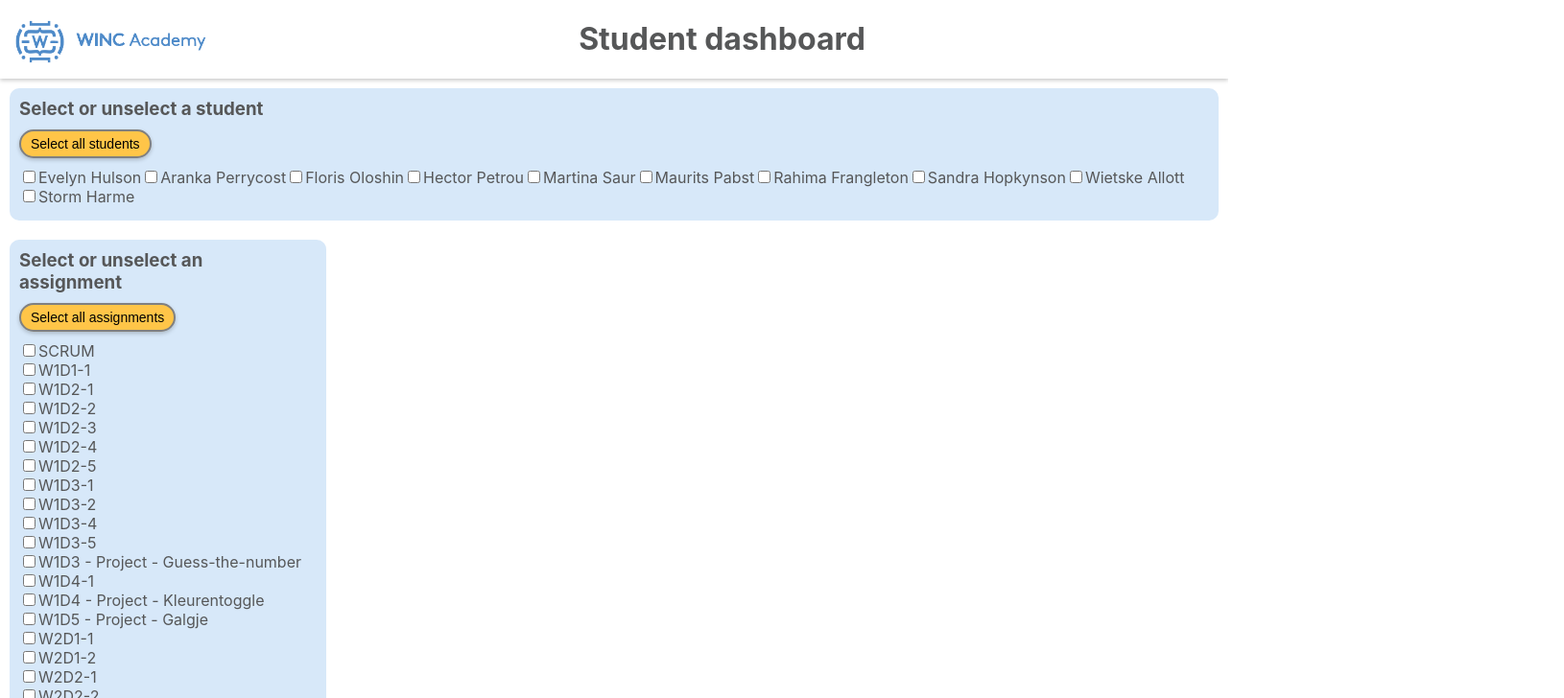
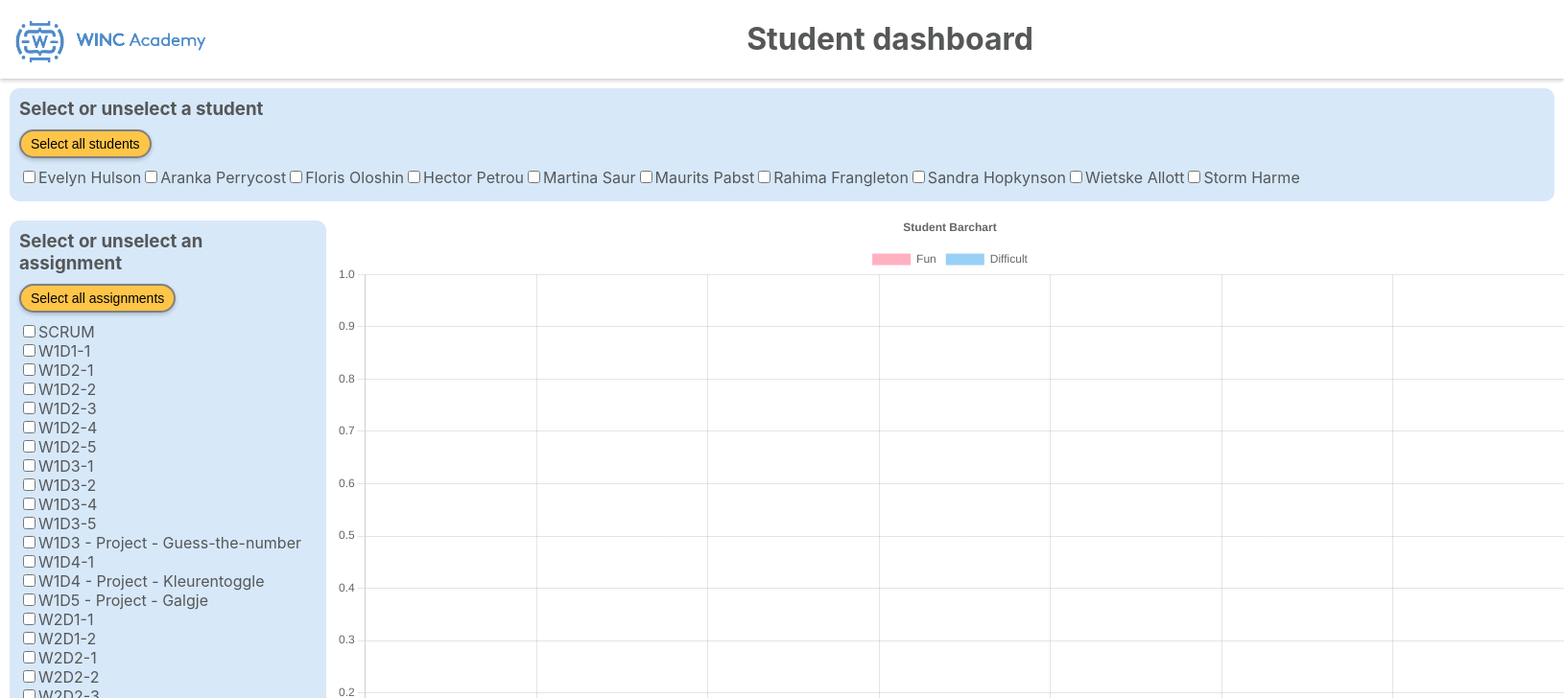
Before and after one commit to BrittDiepenhorst/StudentDashboard-FinalAssignmentWincAcademy, a React (Create React App) app: page / in a window 1280 px wide. Shown: the top 728 px of the page at 96% size, 1630 px wide, since content can reach past the window. Built offline with nearby package versions, Linux system fonts and the light colour scheme.

Commit message:
barchart

```diff
--- a/package.json
+++ b/package.json
@@ -6,7 +6,9 @@
     "@testing-library/jest-dom": "^5.16.4",
     "@testing-library/react": "^13.3.0",
     "@testing-library/user-event": "^13.5.0",
+    "chart.js": "^3.9.1",
     "react": "^18.1.0",
+    "react-chartjs-2": "^4.3.1",
     "react-dom": "^18.1.0",
     "react-router-dom": "^6.3.0",
     "react-scripts": "5.0.1",
--- a/src/App.js
+++ b/src/App.js
@@ -5,6 +5,7 @@
 import Header from './components/Header';
 import NavbarStudents from './components/NavbarStudents';
 import NavbarAssignments from './components/NavbarAssignments';
+import Barchart from './components/Barchart';
 import Students from './pages/Students';
 import Student from './pages/Student';
 import Footer from './components/Footer';
@@ -24,6 +25,7 @@
           <Route path='students/:studentName' element={<Student />} />
 
         </Routes>
+        <Barchart />
 
         <Footer />
 
--- a/src/components/BarChart.js
+++ b/src/components/BarChart.js
@@ -1,8 +1,64 @@
-const Barchart = () => {
-    return (
-        <div>
-            <canvas id='studentChart'></canvas>
-        </div>
-    )
+import React from 'react';
+import {
+    Chart as ChartJS,
+    CategoryScale,
+    LinearScale,
+    BarElement,
+    Title,
+    Tooltip,
+    Legend,
+} from 'chart.js';
+import { Bar } from 'react-chartjs-2';
+// import faker from 'faker';
+
+ChartJS.register(
+    CategoryScale,
+    LinearScale,
+    BarElement,
+    Title,
+    Tooltip,
+    Legend
+);
+
+export const options = {
+    responsive: true,
+    plugins: {
+        // legend: {
+        //     //   position: 'top' as const,
+        // },
+        title: {
+            display: true,
+            text: 'Student Barchart',
+        },
+    },
+};
+
+const labels = ['January', 'February', 'March', 'April', 'May', 'June', 'July'];
+
+export const data = {
+    labels,
+    datasets: [
+        {
+            label: 'Fun',
+            backgroundColor: 'rgba(255, 99, 132, 0.5)',
+        },
+        {
+            label: 'Difficult',
+            backgroundColor: 'rgba(53, 162, 235, 0.5)',
+        }
+        // {
+        //   label: 'Dataset 1',
+        //   data: labels.map(() => faker.datatype.number({ min: 0, max: 1000 })),
+        //   backgroundColor: 'rgba(255, 99, 132, 0.5)',
+        // },
+        // {
+        //   label: 'Dataset 2',
+        //   data: labels.map(() => faker.datatype.number({ min: 0, max: 1000 })),
+        //   backgroundColor: 'rgba(53, 162, 235, 0.5)',
+        // },
+    ],
+};
+
+export default function Barchart() {
+    return <Bar options={options} data={data} />;
 }
-export default Barchart;
--- a/src/pages/Student.js
+++ b/src/pages/Student.js
@@ -1,6 +1,5 @@
 import { useParams } from 'react-router-dom';
 import { getReviewsByName, getStudentByName } from '../utils/filtersStudentData';
-import Barchart from '../components/Barchart';
 
 const Student = () => {
     const { studentName } = useParams();
--- a/src/pages/Students.js
+++ b/src/pages/Students.js
@@ -1,10 +1,9 @@
-import Barchart from '../components/Barchart';
+// import Barchart from '../components/Barchart';
 
 const Students = () => {
     return (
         <div>
             <h1>Students</h1>
-            <Barchart />
         </div>
     )
 }
```
Also changed, not shown: 1 other file (tests, documents, lock files or other folders).
